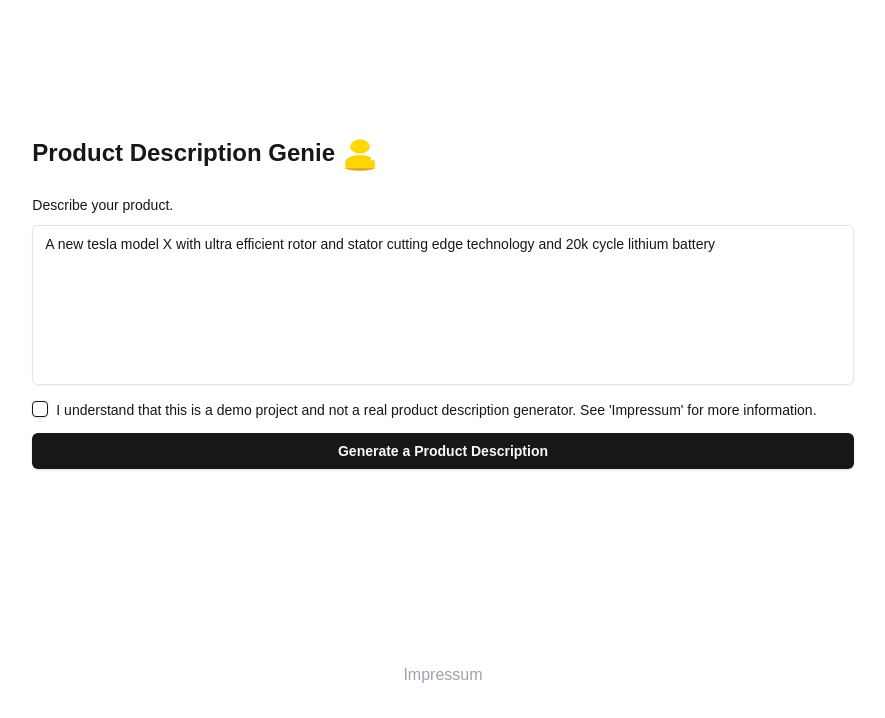
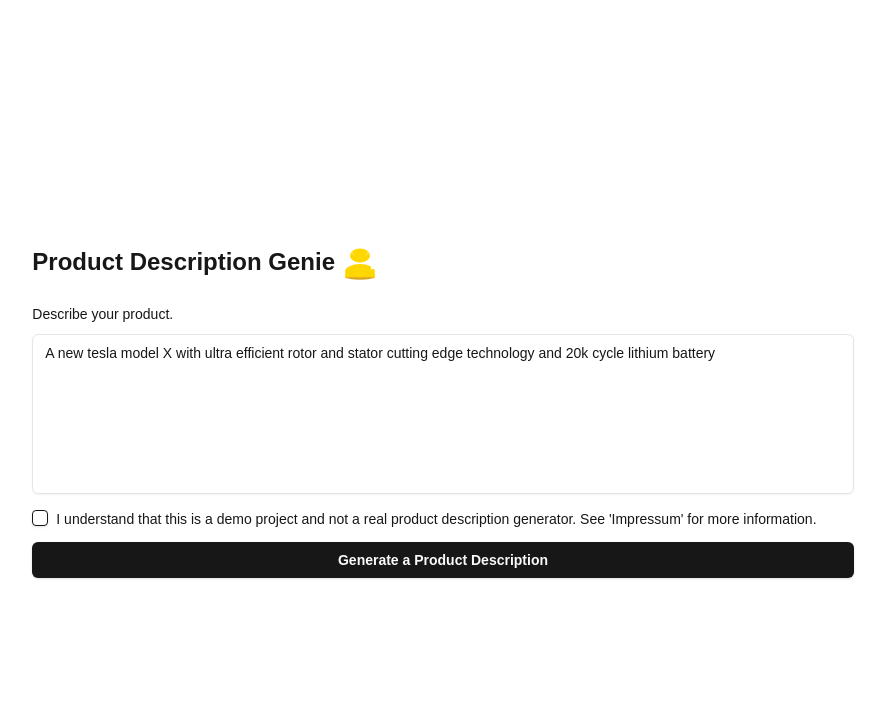
Before and after one commit to dieDeMiguel/product-description-with-ai, a Next.js app: page / in a window 1280 px wide. Shown: the top 718 px of the page, without its empty margins (197-1082 px from the left). Built offline with nearby package versions, Linux system fonts and the light colour scheme.

Commit message:
Refactor form component and update throttle in API route

```diff
--- a/src/app/api/generate-product-description/route.ts
+++ b/src/app/api/generate-product-description/route.ts
@@ -53,7 +53,7 @@ export async function POST(request: NextRequest) {
       prompt: prompt,
       maxTokens: MAX_TOKENS,
     });
-    return throttle(() => result.toTextStreamResponse(), 2000)();
+    return throttle(() => result.toTextStreamResponse(), 10000)();
   } catch (error) {
     console.error("Error in POST /api/generate-product-description:", error);
     return NextResponse.json(
--- a/src/app/page.tsx
+++ b/src/app/page.tsx
@@ -7,7 +7,6 @@ import { ProductDescriptionSchema } from "@/schemas/form-schema";
 import EditorBlocksSchema from "@/schemas/product-description-schema";
 import { OutputBlockData } from "@editorjs/editorjs";
 import { experimental_useObject as useObject } from "ai/react";
-import Link from "next/link";
 import { z } from "zod";
 
 type ProductDescriptionFormData = z.infer<typeof ProductDescriptionSchema>;
@@ -43,12 +42,6 @@ export default function ProductDescriptionGenerator() {
           />
         )}
       </div>
-      <Link
-        href="/impressum"
-        className="text-gray-400 hover:text-white cursor-pointer"
-      >
-        Impressum
-      </Link>
     </div>
   );
 }
```
